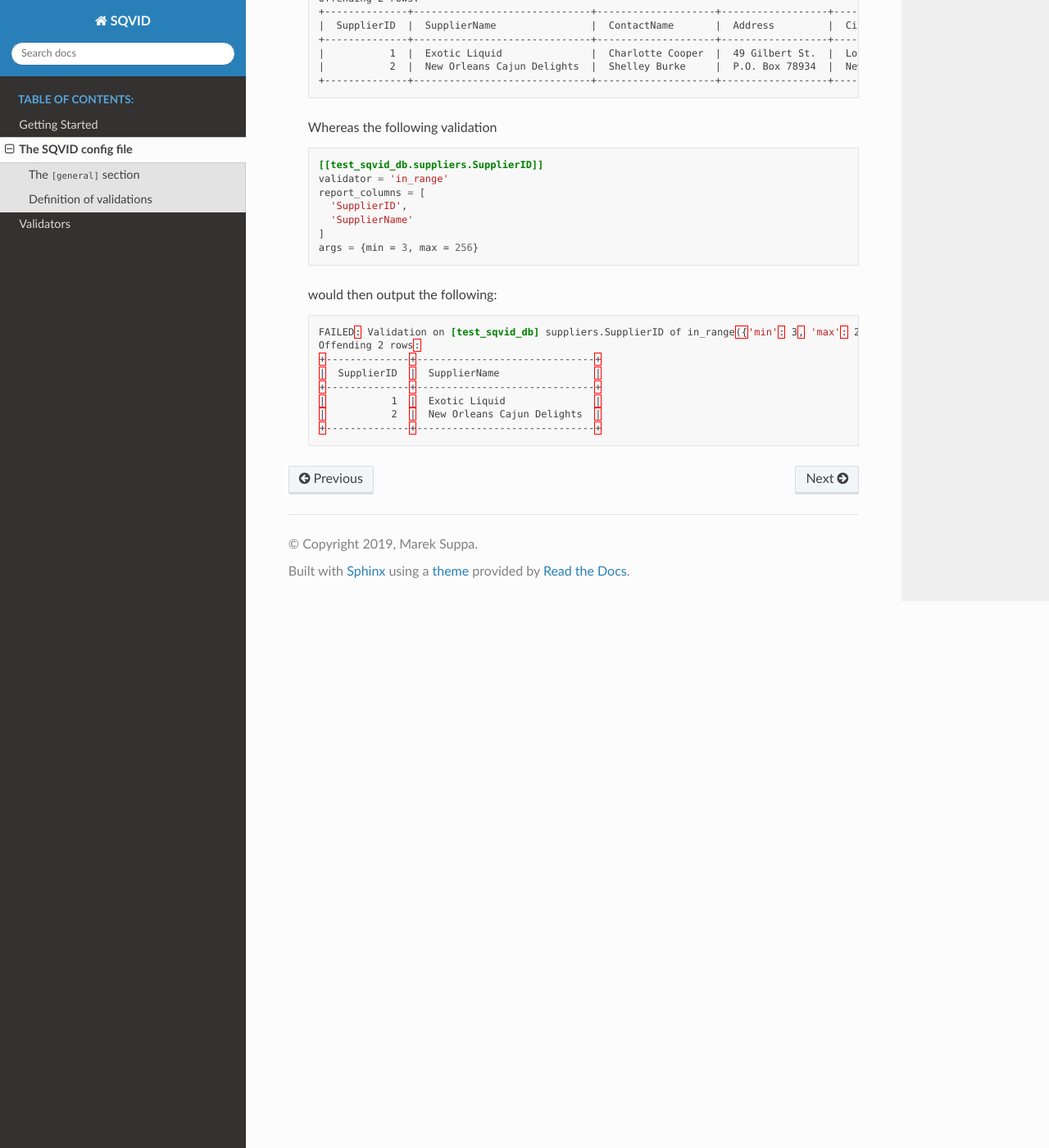
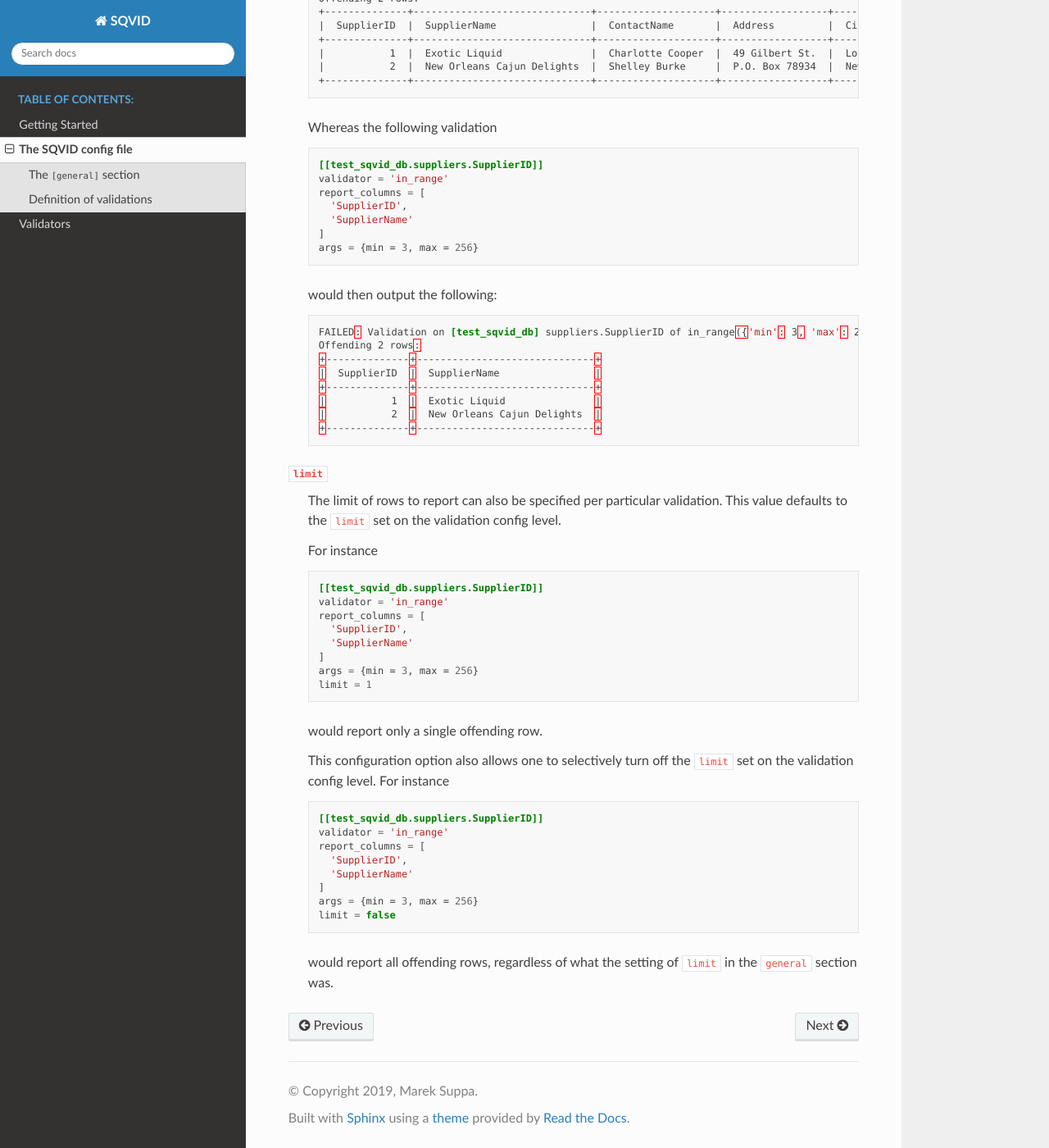
Before and after one commit to mrshu/sqvid, a Sphinx documentation site: the page built from docs/sqvid-config.rst, in a window 1280 px wide and 1400 px high, scrolled down 3800 px. Shown: the whole window at 82% size. Built offline with Sphinx 7.4.7 and the Read the Docs theme 2.0.0, drawn with Linux system fonts in a browser that asks for light colours; some of the changed text lies outside the part shown.

Commit message:
docs: Describe `limit` on per-validation level
* Ensure `limit` on per-validation level also has at least a bit of
  documentation available.

* Ensure that what the documentation says is also tested in the tests.

Signed-off-by: mr.Shu <mr@shu.io>

```diff
--- a/docs/sqvid-config.rst
+++ b/docs/sqvid-config.rst
@@ -36,7 +36,7 @@ A sample ``[general]`` section may look as follows:
     specific validation. This may not be desirable in all cases (i.e. when
     the expected amount of non-conforming rows is large)
 
-    The limit be specified on per validation config basis using the
+    The limit can be specified on per validation config basis using the
     ``limit`` parameter, such as in the following:
 
     .. code:: toml
@@ -246,6 +246,43 @@ This can be done using he following set of parameters:
       |           2  |  New Orleans Cajun Delights  |
       +--------------+------------------------------+
 
+``limit``
+    The limit of rows to report can also be specified per particular
+    validation. This value defaults to the ``limit`` set on the validation
+    config level.
+
+    For instance
+
+    .. code:: toml
+
+      [[test_sqvid_db.suppliers.SupplierID]]
+      validator = 'in_range'
+      report_columns = [
+        'SupplierID',
+        'SupplierName'
+      ]
+      args = {min = 3, max = 256}
+      limit = 1
+
+
+    would report only a single offending row.
+
+    This configuration option also allows one to selectively turn off the
+    ``limit`` set on the validation config level. For instance
+
+    .. code:: toml
+
+      [[test_sqvid_db.suppliers.SupplierID]]
+      validator = 'in_range'
+      report_columns = [
+        'SupplierID',
+        'SupplierName'
+      ]
+      args = {min = 3, max = 256}
+      limit = false
+
+    would report all offending rows, regardless of what the setting of
+    ``limit`` in the ``general`` section was.
 
 .. _Database URL: https://docs.sqlalchemy.org/en/13/core/engines.html#database-urls
 .. _TOML tables: https://github.com/toml-lang/toml#user-content-table
```
Also changed, not shown: 1 other file.
